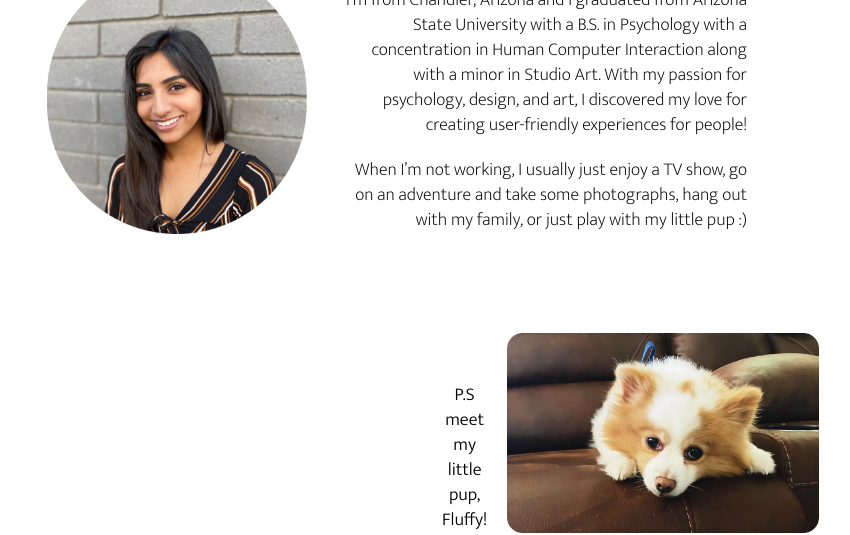
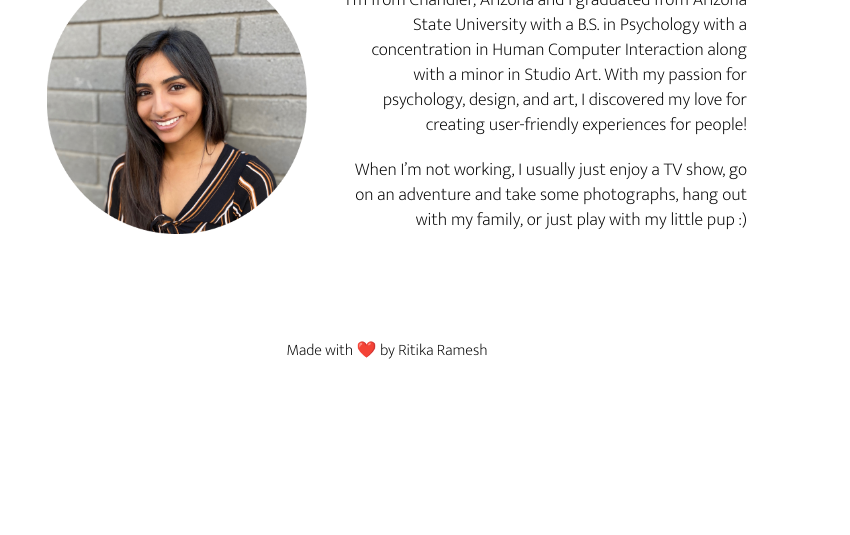
Before and after one commit to ritikarameshh/website, a plain HTML site: page about.html in a window 1280 px wide. Shown: the part 269-804 px from the top of the page, without its empty margins (253-1103 px from the left). Drawn offline with Linux system fonts and the light colour scheme; a web font is replaced by a local one.

Commit message:
removed pup photo

```diff
--- a/about.html
+++ b/about.html
@@ -73,10 +73,10 @@
                 <p>When I’m not working, I usually just enjoy a TV show, go on an adventure and take some photographs, hang out with my family, or just play with my little pup :)</p>
             </section>
 
-            <section id="fluffy">
+            <!-- <section id="fluffy">
                 <aside>P.S meet my little pup, Fluffy!</aside>
                 <img src="images/fluff.png" alt="image of fluffy">
-            </section>
+            </section> -->
         </main>
 
         <footer>
--- a/style.css
+++ b/style.css
@@ -419,17 +419,12 @@ button{
     font-size:18px;
     line-height: 25px;
     font-weight:300;
-    margin-top:50px;
-    margin-bottom:10px;
-    text-align: center;
+
+
 }
 
 #fluffy img{
-    width:250px;
-    height:170px;
-    display: block;
-    margin-left: auto;
-    margin-right: auto;
+
 }
 
 
```
